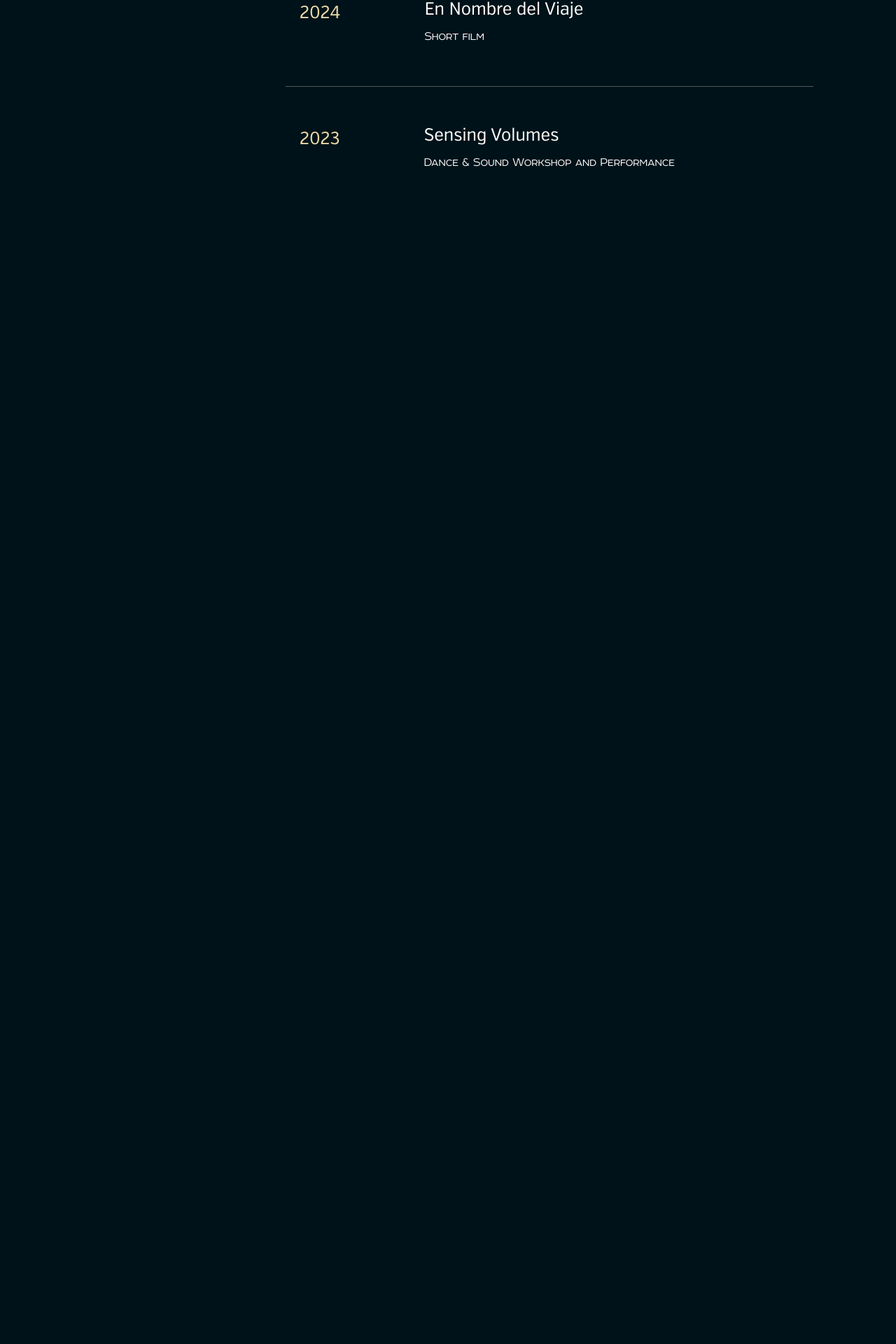
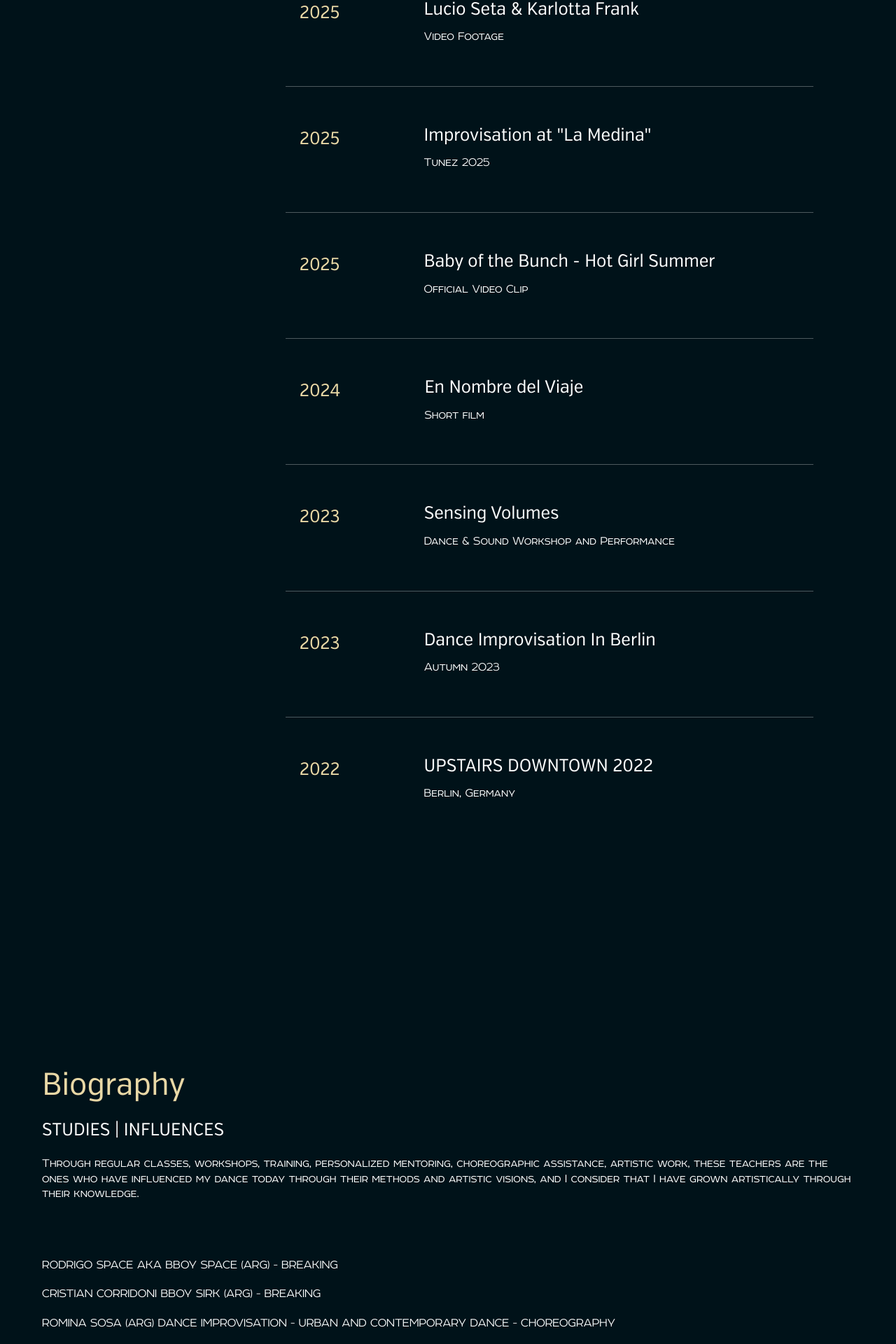
Before and after one commit to tgsilveyra/lucio-seta, a Next.js app: page / in a window 1280 px wide. Shown: the part 2819-4739 px from the top of the page at 70% size. Before the commit the page ends 3282 px from the top, so only its background shows below. Built offline with nearby package versions, Linux system fonts and the light colour scheme.

Commit message:
Add content and video templates

```diff
--- a/src/app/components/mainNavigation/MenuDesktop.tsx
+++ b/src/app/components/mainNavigation/MenuDesktop.tsx
@@ -27,7 +27,7 @@ export const MenuDesktop = () => {
             </ul>
           </li>
           <li className={styles.navListItem}>
-            <Link className={styles.listItem} href="/">
+            <Link className={styles.listItem} href="/#biography">
               Biography
             </Link>
           </li>
--- a/src/app/components/mainNavigation/MenuMobile.tsx
+++ b/src/app/components/mainNavigation/MenuMobile.tsx
@@ -58,7 +58,7 @@ export const MenuMobile = () => {
             </Link>
           </li>
           <li className="main-navigation__list-item">
-            <Link href="/" onClick={onLinkClick}>
+            <Link href="/#biography" onClick={onLinkClick}>
               Biography
             </Link>
           </li>
--- a/src/app/data/lucio-seta-data.json
+++ b/src/app/data/lucio-seta-data.json
@@ -378,6 +378,87 @@
     ],
     "otherWorks": [
       {
+        "slug": "lucio-seta-karlotta-frank",
+        "title": "Lucio Seta & Karlotta Frank",
+        "subtitle": "Video Footage",
+        "template": "video-performance",
+        "year": "2025",
+        "shortDescription": "Video Footage",
+        "premiered": "",
+        "credits": [
+          {
+            "role": "DANCER",
+            "name": "Lucio Seta & Karlotta Frank"
+          },
+          {
+            "role": "CAMERA",
+            "name": "Lorenz Romatzki"
+          },
+          {
+            "role": "MUSIC",
+            "name": "Present Tense - Radiohead"
+          },
+          {
+            "role": "Edited By",
+            "name": "Karlotta Frank"
+          }
+        ],
+        "video": {
+          "description": "VIDEO FOOTAGE",
+          "url": "https://www.youtube.com/embed/0BndAXMcWiY?si=cFCH9k3AnViTvJSd"
+        }
+      },
+      {
+        "slug": "improvisation-at-la-medina",
+        "title": "Improvisation at \"La Medina\"",
+        "subtitle": "Tunez 2025",
+        "template": "video-performance",
+        "year": "2025",
+        "shortDescription": "Tunez 2025",
+        "premiered": "",
+        "credits": [
+          {
+            "role": "DANCER",
+            "name": "Lucio Seta"
+          },
+          {
+            "role": "CAMERA",
+            "name": "Iman Kay"
+          },
+          {
+            "role": "MUSIC",
+            "name": "The Shangai Restoration Project- Lu Xun"
+          },
+          {
+            "role": "Edited By",
+            "name": "Lucio Seta"
+          }
+        ],
+        "video": {
+          "description": "VIDEO FOOTAGE",
+          "url": "https://www.youtube.com/embed/0Wl71NLGJ-k?si=AMnzx830aRrIJYkZ"
+        }
+      },
+      {
+        "slug": "baby-of-the-bunch",
+        "title": "Baby of the Bunch - Hot Girl Summer",
+        "subtitle": "Official Video Clip",
+        "template": "video-performance",
+        "year": "2025",
+        "shortDescription": "Official Video Clip",
+        "premiered": "",
+        "credits": [
+          {
+            "role": "DANCERS",
+            "name": "Karlotta Frank & Lucio Seta"
+          }
+        ],
+        "video": {
+          "description": "Official Video Clip",
+          "url": "https://www.youtube.com/embed/5VSGnI_HpzI?si=DnqR_2NIKw3FrzGF"
+        }
+      },
+      {
         "slug": "en-nombre-del-viaje",
         "title": "En Nombre del Viaje",
         "subtitle": "2024 - Short film",
@@ -434,6 +515,60 @@
           "url": "assets/images/sensing-volumes-01.png",
           "alt": "Sensing Volumes performance image"
         }
+      },
+      {
+        "slug": "dance-improvisation-in-berlin",
+        "title": "Dance Improvisation In Berlin",
+        "subtitle": "Autumn 2023",
+        "template": "video-performance",
+        "year": "2023",
+        "shortDescription": "Autumn 2023",
+        "premiered": "",
+        "credits": [
+          {
+            "role": "DANCER",
+            "name": "Lucio Seta"
+          },
+          {
+            "role": "CAMERA",
+            "name": "Rina Nakano"
+          },
+          {
+            "role": "MUSIC",
+            "name": "Gustavo Cerati - Cordero de Dios 2"
+          },
+          {
+            "role": "Edited By",
+            "name": "Lucio Seta"
+          }
+        ],
+        "video": {
+          "description": "VIDEO FOOTAGE",
+          "url": "https://www.youtube.com/embed/g5bgdgz6F_A?si=IxWrQh6LDMPc3i6N"
+        }
+      },
+      {
+        "slug": "upstairs-downtown-2022",
+        "title": "UPSTAIRS DOWNTOWN 2022",
+        "subtitle": "Berlin, Germany",
+        "template": "video-performance",
+        "year": "2022",
+        "shortDescription": "Berlin, Germany",
+        "premiered": "",
+        "credits": [
+          {
+            "role": "DIRECTOR",
+            "name": "Karin Wickenhaeuser"
+          },
+          {
+            "role": "CAMERA",
+            "name": "Andrea Keiz"
+          }
+        ],
+        "video": {
+          "description": "VIDEO FOOTAGE",
+          "url": "https://www.youtube.com/embed/hTdh7_0i9QA?si=YV9y0hZxhqqJH72L"
+        }
       }
     ]
   }
--- a/src/app/page.tsx
+++ b/src/app/page.tsx
@@ -1,6 +1,7 @@
 import styles from "./page.module.scss";
 import { WorksSection } from "@/app/sections/WorksSection/WorksSection";
 import { HeroSection } from "@/app/sections/HeroSection/HeroSection";
+import { BiographySection } from "@/app/sections/BiographySection/BiographySection";
 
 export default function Home() {
   return (
@@ -8,6 +9,7 @@ export default function Home() {
       <main className={styles.main}>
         <HeroSection />
         <WorksSection />
+        <BiographySection />
       </main>
     </div>
   );
--- /dev/null
+++ b/src/app/sections/BiographySection/BiographySection.module.scss
@@ -0,0 +1,12 @@
+.biographySection {
+  display: flex;
+  flex-direction: column;
+}
+
+.title {
+  color: $colorVanillaIce;
+}
+
+.description {
+  margin-block-end: 60px;
+}
--- /dev/null
+++ b/src/app/sections/BiographySection/BiographySection.tsx
@@ -0,0 +1,39 @@
+import styles from "./BiographySection.module.scss";
+import clsx from "clsx";
+
+export const BiographySection = async () => {
+  return (
+    <section
+      id="biography"
+      className={clsx("grid-container", styles.biographySection)}
+    >
+      <h2 className={styles.title}>Biography</h2>
+      <h4>STUDIES | INFLUENCES</h4>
+      <p className={styles.description}>
+        Through regular classes, workshops, training, personalized mentoring,
+        choreographic assistance, artistic work, these teachers are the ones who
+        have influenced my dance today through their methods and artistic
+        visions, and I consider that I have grown artistically through their
+        knowledge.
+      </p>
+      <p>RODRIGO SPACE AKA BBOY SPACE (ARG) - BREAKING</p>
+      <p>CRISTIAN CORRIDONI BBOY SIRK (ARG) - BREAKING</p>
+      <p>
+        ROMINA SOSA (ARG) DANCE IMPROVISATION - URBAN AND CONTEMPORARY DANCE -
+        CHOREOGRAPHY
+      </p>
+      <p>SOFIA SETA (ARG) - DANCE IMPROVISATION - CHOREOGRAPHY</p>
+      <p>
+        JESUS GUIRALDI (ARG) - CONTEMPORARY DANCE, DANCE IMPROVISATION -
+        CHOREOGRAPHY
+      </p>
+      <p>JOSE SADRINAS - YOGA IYENGAR. FELDENKRAIS. </p>
+      <p>HANNA HEGENSCHEIDT(GER) - KLEIN TECHNIQUE </p>
+      <p>
+        LUCIA TOKER (ARG) - ACROBATICS, FLEXIBILITY AND ARCHS . MOVEMENT
+        PEDAGOGY .{" "}
+      </p>
+      <p>EMILIANO CASTEL (ARG) - INTRODUCCION TO THE FASCIA</p>
+    </section>
+  );
+};
--- a/src/app/styles/globals.scss
+++ b/src/app/styles/globals.scss
@@ -114,6 +114,7 @@ h4,
 
 h5,
 .heading-5 {
+  font-family: var(--font-trajan-pro);
   font-size: clamp(1.25rem, 0.61vi + 1.1rem, 1.58rem);
 }
 
```
Also changed, not shown: src/app/components/videoPerformanceTemplate/VideoPerformanceTemplate.module.scss (added, +9 -0 lines), src/app/components/videoPerformanceTemplate/VideoPerformanceTemplate.tsx (added, +31 -0 lines), src/app/works/[slug]/page.module.scss (+19 -0 lines), src/app/works/[slug]/page.tsx (+24 -1 lines).
